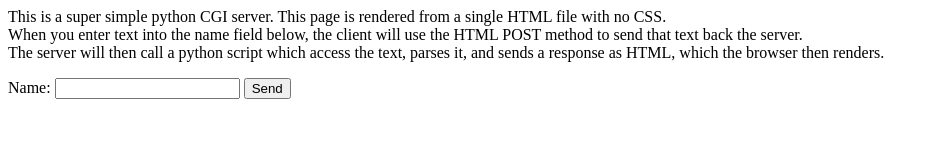
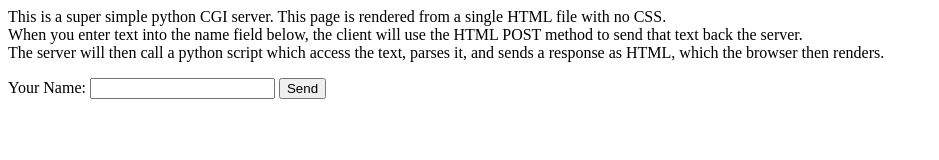
Before and after one commit to DrAdamRoe/py-server-examples, a plain HTML site: page server-cgi/index.html in a window 1280 px wide. Shown: the whole page, without its empty margins (0-939 px from the left). Drawn offline with Linux system fonts and the light colour scheme.

Commit message:
cleanup html

```diff
--- a/server-cgi/index.html
+++ b/server-cgi/index.html
@@ -11,7 +11,8 @@
 </p>
 <form action="/cgi-scripts/parseForm.py" method="post">
 <p>
-  Name: <input type="text" name="name">
+  <label for="Name">Your Name: </label>
+  <input type="text" id="Name" name="name">
   <input type="submit" value="Send">
 </p>
 </form>
```
